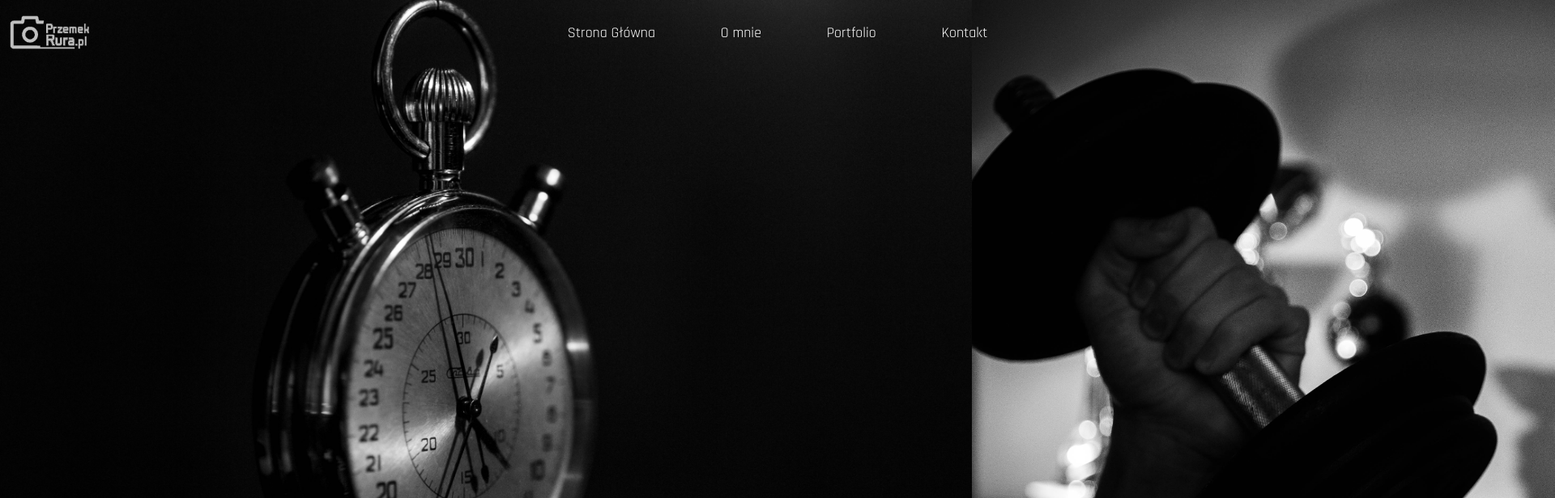
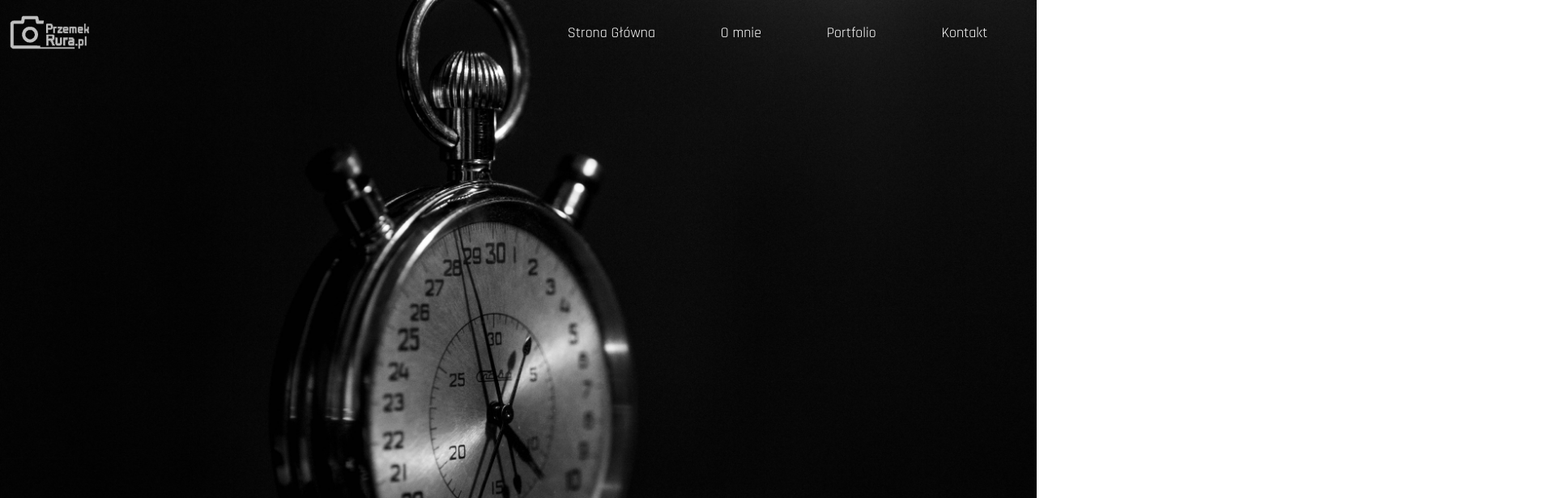
Before and after one commit to przemekr95/photo-portfolio, a React (Create React App) app: page /portfolio in a window 1280 px wide. Shown: the top 616 px of the page at 81% size, 1920 px wide, since content can reach past the window. Built offline with nearby package versions, Linux system fonts and the light colour scheme.

Commit message:
add horizontal scrolling

```diff
--- a/src/Components/Portfolio/Portfolio.js
+++ b/src/Components/Portfolio/Portfolio.js
@@ -8,12 +8,40 @@ import c from './../../Images/Slider/3-slider.jpg';
 
 
 const Portfolio = () => {
+    const onWheel = e => {
+
+        const container = document.getElementById("portfolio");
+        const containerScrollPosition = document.getElementById("portfolio").scrollLeft;
+        container.scrollTo({
+          top: 0,
+          left: containerScrollPosition + e.deltaY,
+          behaviour: "smooth"
+        });
+      };
+
     return(
-        <div className="portfolio">
-            <img src={a} alt="test"></img>
+        <div className="portfolio" id="portfolio" onWheel={onWheel}>
+            <div
+                className="portfolio__item"
+                style={{backgroundImage: `url(${a})`}}>
+
+            </div>
+            <div
+                className="portfolio__item"
+                style={{backgroundImage: `url(${b})`}}>
+
+            </div>
+            <div
+                className="portfolio__item"
+                style={{backgroundImage: `url(${c})`}}>
+
+            </div>
+
+            {/* <img src={a} alt="test"></img>
             <img src={b} alt="test"></img>
-            <img src={c} alt="test"></img>
+            <img src={c} alt="test"></img> */}
         </div>
+
     )
 }
 
--- a/src/Components/Portfolio/Portfolio.sass
+++ b/src/Components/Portfolio/Portfolio.sass
@@ -1,10 +1,14 @@
 .portfolio
-    display: flex
-    flex-direction: row
+    width: 100vw
+    height: 100vh
+    overflow-x: auto
+    overflow-y: hidden
+    white-space: nowrap
 
-img
-    width: 100%
+.portfolio__item
+    width: 100vw
     height: 100vh
     background-position: center
     background-repeat: no-repeat
     background-size: cover
+    display: inline-block
--- a/src/css/Portfolio.css
+++ b/src/css/Portfolio.css
@@ -1,18 +1,17 @@
 .portfolio {
-  display: -webkit-box;
-  display: -ms-flexbox;
-  display: flex;
-  -webkit-box-orient: horizontal;
-  -webkit-box-direction: normal;
-      -ms-flex-direction: row;
-          flex-direction: row;
+  width: 100vw;
+  height: 100vh;
+  overflow-x: auto;
+  overflow-y: hidden;
+  white-space: nowrap;
 }
 
-img {
-  width: 100%;
+.portfolio__item {
+  width: 100vw;
   height: 100vh;
   background-position: center;
   background-repeat: no-repeat;
   background-size: cover;
+  display: inline-block;
 }
 /*# sourceMappingURL=Portfolio.css.map */
```
Also changed, not shown: 1 other file (tests, documents, lock files or other folders).
